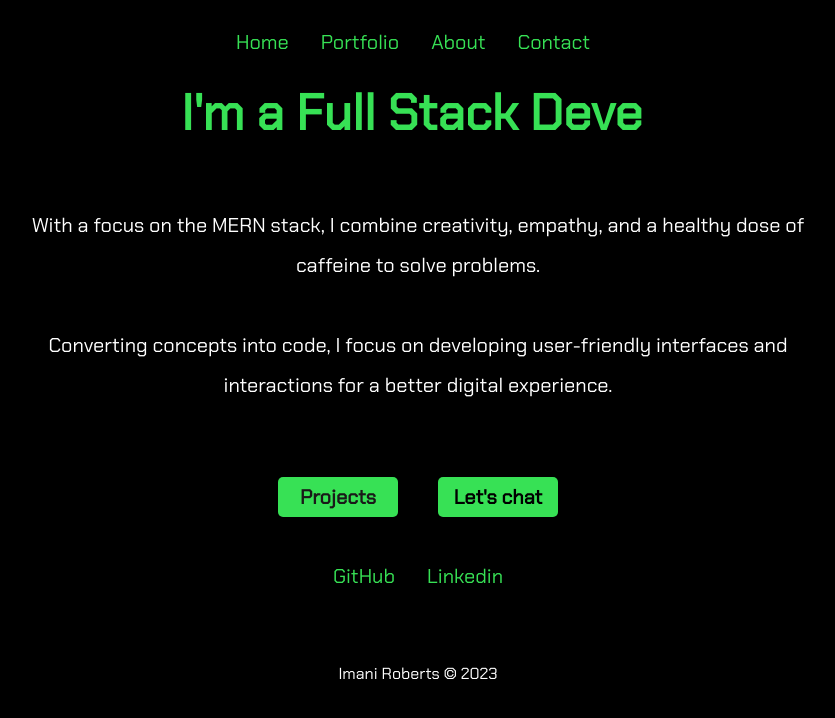
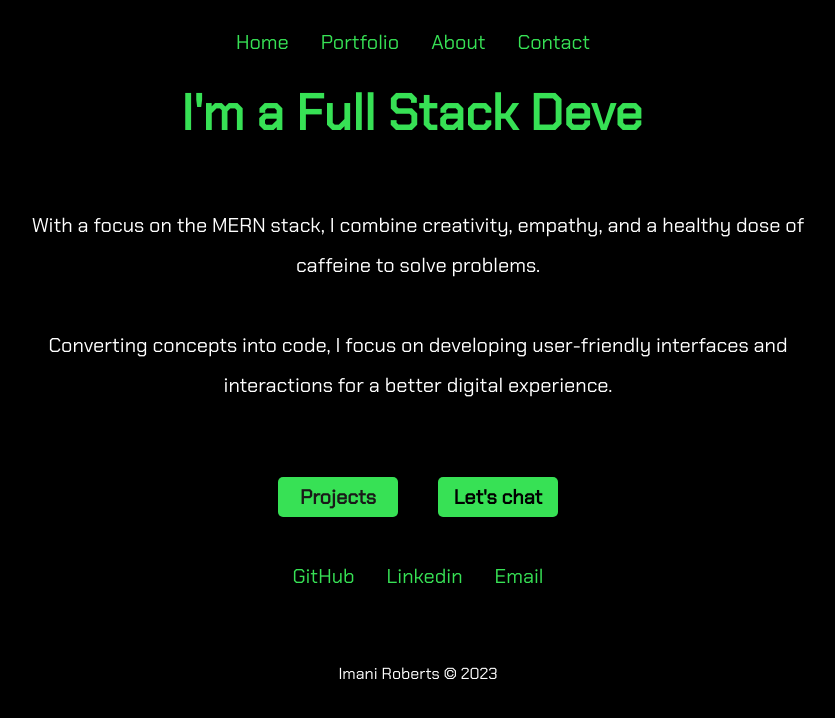
Before and after one commit to imanidev/portfolio-site, a React (Vite) app: page / in a window 1280 px wide. Shown: the top 718 px of the page, without its empty margins (222-1057 px from the left). Built offline with nearby package versions, Linux system fonts and the light colour scheme.

Commit message:
added email

```diff
--- a/src/components/Socials.jsx
+++ b/src/components/Socials.jsx
@@ -7,10 +7,14 @@
                 <li>
                     <a href="https://www.github.com/imanidev" target="_blank">GitHub</a>
                 </li>
+                 <li>
+                    <a href='https://www.linkedin.com/in/imaniroberts' target='_blank'>
+                        Linkedin
+                    </a>
+                </li>
                 <li>
-                    <a href="https://www.linkedin.com/in/imaniroberts" target="_blank">Linkedin</a>
+                     <a href="mailto:imaniroberts.dev@gmail.com">Email</a>
                 </li>
-
             </ul>
         </div>
     );
```
